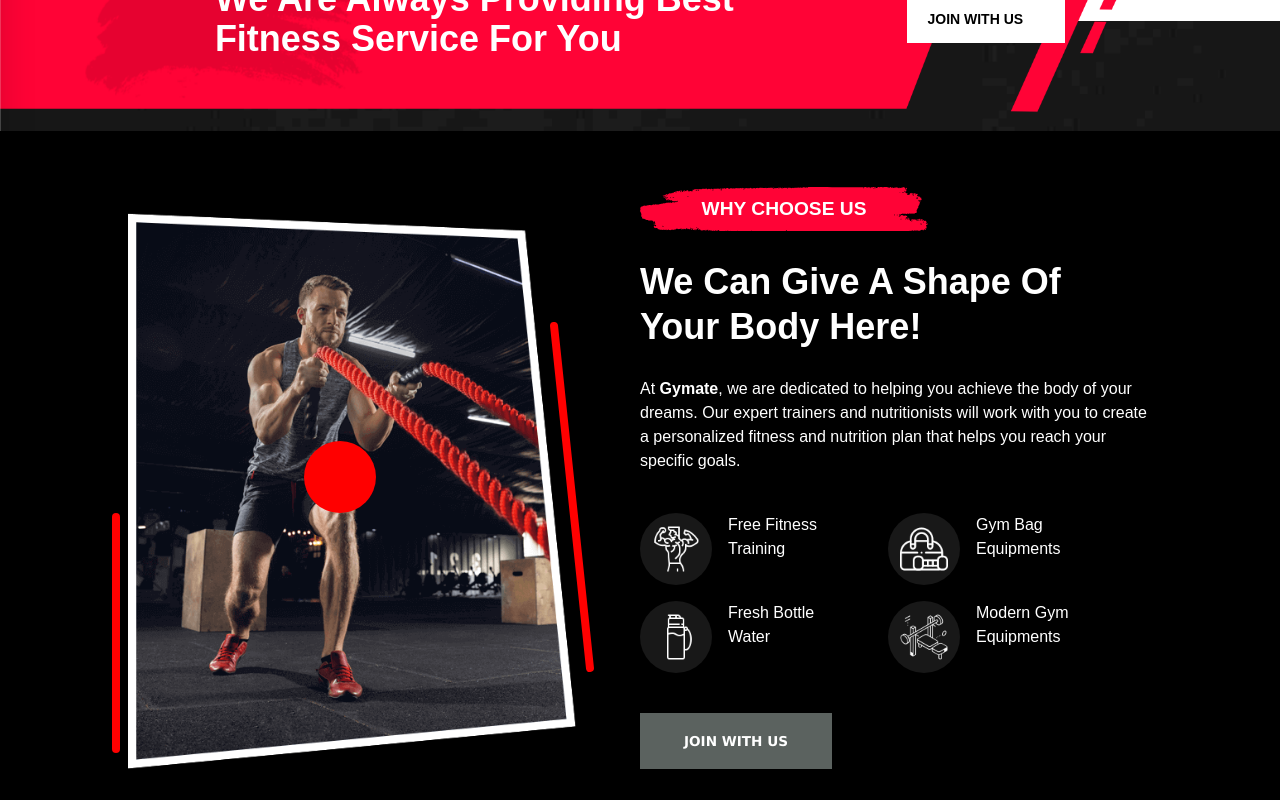
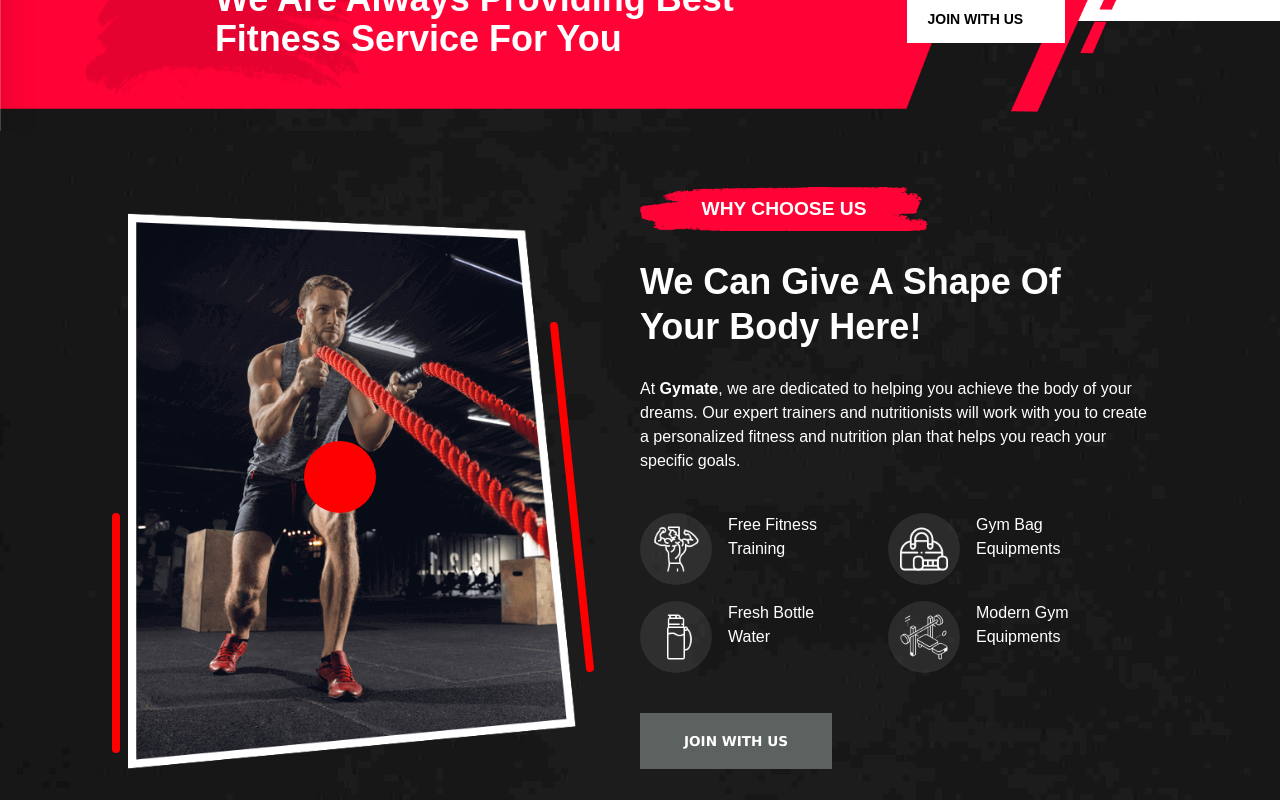
Before and after one commit to PawelWydra/Gymate-main, a React (Create React App) app: page / in a window 1280 px wide. Shown: the part 3060-3860 px from the top of the page. Built offline with nearby package versions, Linux system fonts and the light colour scheme; some icons are missing.

Commit message:
feat: add bg to choose section

```diff
--- a/src/components/choose-us/chooseUs.jsx
+++ b/src/components/choose-us/chooseUs.jsx
@@ -5,10 +5,11 @@ import ChooseUsGridItem from "./chooseUsGridItem/chooseUsGridItem";
 import fitnessObjects from "./gridData.jsx";
 import RedBgHeading from "../title/redBgHeading/redBgHeading";
 import SectionContainer from "../sectionContainer/sectionContainer.jsx";
+import bg from "../../assets/images/choose-us/choose-bg.jpg";
 
 function ChooseUs() {
   return (
-    <SectionContainer>
+    <SectionContainer bg={bg}>
       <div className="relative xl:flex justify-end">
         <img
           src={mainImg}
```
